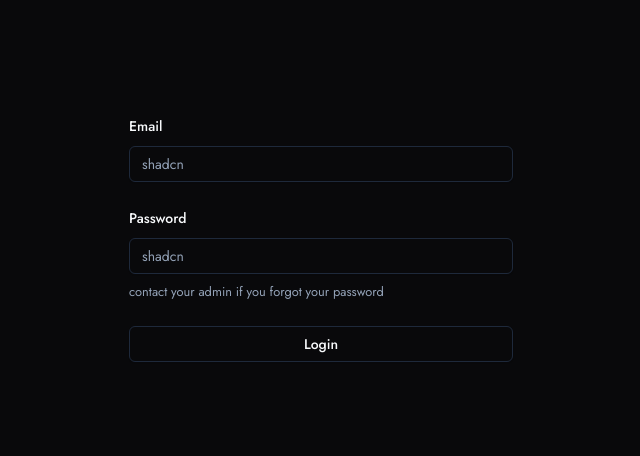
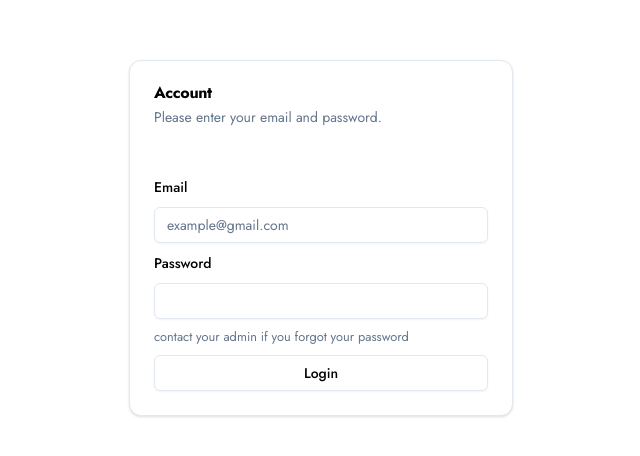
Before and after one commit to Aishete/rw-db, a Next.js app: page /auth in a window 1280 px wide. Shown: the part 162-618 px from the top of the page, without its empty margins (319-959 px from the left). Built offline with nearby package versions, Linux system fonts and the light colour scheme; no server answers.

Commit message:
login form

```diff
--- a/app/(home)/page.tsx
+++ b/app/(home)/page.tsx
@@ -1,9 +1,10 @@
+"use client";
+
 import React from "react";
-
+import { redirect } from "next/navigation";
 export default function Home() {
-	return (
-		<div>
-			<h1>Build Dashboard with role access using Next.js + Supabase </h1>
-		</div>
-	);
+  React.useEffect(() => {
+    redirect("/auth");
+  }, []);
+  return <div></div>;
 }
--- a/app/auth/components/AuthForm.tsx
+++ b/app/auth/components/AuthForm.tsx
@@ -14,6 +14,14 @@
   FormLabel,
   FormMessage,
 } from "@/components/ui/form";
+import {
+  Card,
+  CardContent,
+  CardDescription,
+  CardFooter,
+  CardHeader,
+  CardTitle,
+} from "@/components/ui/card";
 import { Input } from "@/components/ui/input";
 import { toast } from "@/components/ui/use-toast";
 import { AiOutlineLoading3Quarters } from "react-icons/ai";
@@ -46,9 +54,10 @@
 
       if (error) {
         toast({
+          variant: "destructive",
           title: "Fail to login",
           description: (
-						<pre className="mt-2 w-[340px] rounded-md bg-slate-950 p-4">
+            <pre className="mt-2 w-[340px] rounded-md p-4">
               <code className="text-white">{error.message}</code>
             </pre>
           ),
@@ -62,12 +71,20 @@
   }
 
   return (
-		<div className="w-96">
+    <div className="flex-1 flex flex-col w-96 px-8 sm:max-w-md justify-center gap-2 ">
+      <Card className="bg-white text-black">
         <Form {...form}>
           <form
             onSubmit={form.handleSubmit(onSubmit)}
             className="w-full space-y-6"
           >
+            <CardHeader>
+              <CardTitle>Account</CardTitle>
+              <CardDescription>
+                Please enter your email and password.
+              </CardDescription>
+            </CardHeader>
+            <CardContent className="space-y-2">
               <FormField
                 control={form.control}
                 name="email"
@@ -75,7 +92,7 @@
                   <FormItem>
                     <FormLabel>Email</FormLabel>
                     <FormControl>
-									<Input placeholder="shadcn" {...field} />
+                      <Input placeholder="example@gmail.com" {...field} />
                     </FormControl>
 
                     <FormMessage />
@@ -89,16 +106,10 @@
                   <FormItem>
                     <FormLabel>Password</FormLabel>
                     <FormControl>
-									<Input
-										placeholder="shadcn"
-										{...field}
-										type="password"
-									/>
+                      <Input placeholder="" {...field} type="password" />
                     </FormControl>
                     <FormDescription>
-									{
-										"contact your admin if you forgot your password"
-									}
+                      {"contact your admin if you forgot your password"}
                     </FormDescription>
                     <FormMessage />
                   </FormItem>
@@ -112,12 +123,14 @@
                 Login{" "}
                 <AiOutlineLoading3Quarters
                   className={cn("animate-spin", {
-								hidden: true,
+                    hidden: !isPending,
                   })}
                 />
               </Button>
+            </CardContent>
           </form>
         </Form>
+      </Card>
     </div>
   );
 }
--- a/app/dashboard/components/SideNav.tsx
+++ b/app/dashboard/components/SideNav.tsx
@@ -7,9 +7,7 @@
 import SignOut from "./SignOut";
 
 export default function SideNav() {
-	return (
-		<SideBar className=" hidden lg:block dark:bg-graident-dark flex-1" />
-	);
+  return <SideBar className=" hidden lg:block dark:bg-graident-dark flex-1" />;
 }
 
 export const SideBar = ({ className }: { className?: string }) => {
--- a/app/layout.tsx
+++ b/app/layout.tsx
@@ -9,27 +9,14 @@
   weight: ["100", "300", "400", "500", "700", "900"],
 });
 
-export const metadata: Metadata = {
-	metadataBase: new URL("https://daily-todo-task.vercel.app/"),
+const defaultUrl = process.env.VERCEL_URL
+  ? `https://${process.env.VERCEL_URL}`
+  : "http://localhost:3000";
 
-	title: {
-		template: "%s | Daily Todo",
-		default: "Daily Todo",
-	},
-	authors: {
-		name: "chensokheng",
-	},
-	description:
-		"Build dashboard with role managemanet using next.js and supabase.",
-	openGraph: {
-		title: "Daily Todo",
-		description: "Build dashboard with next.js and supabase ",
-		url: "https://daily-todo-task.vercel.app/",
-		siteName: "Daily Todo",
-		images: "/og.png",
-		type: "website",
-	},
-	keywords: ["daily web coding", "chensokheng", "dailywebcoding"],
+export const metadata = {
+  metadataBase: new URL(defaultUrl),
+  title: "RW-Database",
+  description: "A Database",
 };
 
 export default function RootLayout({
@@ -39,10 +26,12 @@
 }) {
   return (
     <html lang="en" suppressHydrationWarning>
-			<body className={`${jost.className} antialiased dark:bg-[#09090B]`}>
+      <body
+        className={`${jost.className} antialiased dark:bg-[#ffffff] text-black`}
+      >
         <ThemeProvider
           attribute="class"
-					defaultTheme="dark"
+          defaultTheme="light"
           enableSystem
           disableTransitionOnChange
         >
--- /dev/null
+++ b/components/ui/card.tsx
@@ -0,0 +1,76 @@
+import * as React from "react"
+
+import { cn } from "@/lib/utils"
+
+const Card = React.forwardRef<
+  HTMLDivElement,
+  React.HTMLAttributes<HTMLDivElement>
+>(({ className, ...props }, ref) => (
+  <div
+    ref={ref}
+    className={cn(
+      "rounded-xl border bg-card text-card-foreground shadow",
+      className
+    )}
+    {...props}
+  />
+))
+Card.displayName = "Card"
+
+const CardHeader = React.forwardRef<
+  HTMLDivElement,
+  React.HTMLAttributes<HTMLDivElement>
+>(({ className, ...props }, ref) => (
+  <div
+    ref={ref}
+    className={cn("flex flex-col space-y-1.5 p-6", className)}
+    {...props}
+  />
+))
+CardHeader.displayName = "CardHeader"
+
+const CardTitle = React.forwardRef<
+  HTMLParagraphElement,
+  React.HTMLAttributes<HTMLHeadingElement>
+>(({ className, ...props }, ref) => (
+  <h3
+    ref={ref}
+    className={cn("font-semibold leading-none tracking-tight", className)}
+    {...props}
+  />
+))
+CardTitle.displayName = "CardTitle"
+
+const CardDescription = React.forwardRef<
+  HTMLParagraphElement,
+  React.HTMLAttributes<HTMLParagraphElement>
+>(({ className, ...props }, ref) => (
+  <p
+    ref={ref}
+    className={cn("text-sm text-muted-foreground", className)}
+    {...props}
+  />
+))
+CardDescription.displayName = "CardDescription"
+
+const CardContent = React.forwardRef<
+  HTMLDivElement,
+  React.HTMLAttributes<HTMLDivElement>
+>(({ className, ...props }, ref) => (
+  <div ref={ref} className={cn("p-6 pt-0", className)} {...props} />
+))
+CardContent.displayName = "CardContent"
+
+const CardFooter = React.forwardRef<
+  HTMLDivElement,
+  React.HTMLAttributes<HTMLDivElement>
+>(({ className, ...props }, ref) => (
+  <div
+    ref={ref}
+    className={cn("flex items-center p-6 pt-0", className)}
+    {...props}
+  />
+))
+CardFooter.displayName = "CardFooter"
+
+export { Card, CardHeader, CardFooter, CardTitle, CardDescription, CardContent }
--- a/components/ui/toast.tsx
+++ b/components/ui/toast.tsx
@@ -1,11 +1,11 @@
-import * as React from "react"
-import { Cross2Icon } from "@radix-ui/react-icons"
-import * as ToastPrimitives from "@radix-ui/react-toast"
-import { cva, type VariantProps } from "class-variance-authority"
+import * as React from "react";
+import { Cross2Icon } from "@radix-ui/react-icons";
+import * as ToastPrimitives from "@radix-ui/react-toast";
+import { cva, type VariantProps } from "class-variance-authority";
 
-import { cn } from "@/lib/utils"
+import { cn } from "@/lib/utils";
 
-const ToastProvider = ToastPrimitives.Provider
+const ToastProvider = ToastPrimitives.Provider;
 
 const ToastViewport = React.forwardRef<
   React.ElementRef<typeof ToastPrimitives.Viewport>,
@@ -19,8 +19,8 @@
     )}
     {...props}
   />
-))
-ToastViewport.displayName = ToastPrimitives.Viewport.displayName
+));
+ToastViewport.displayName = ToastPrimitives.Viewport.displayName;
 
 const toastVariants = cva(
   "group pointer-events-auto relative flex w-full items-center justify-between space-x-2 overflow-hidden rounded-md border p-4 pr-6 shadow-lg transition-all data-[swipe=cancel]:translate-x-0 data-[swipe=end]:translate-x-[var(--radix-toast-swipe-end-x)] data-[swipe=move]:translate-x-[var(--radix-toast-swipe-move-x)] data-[swipe=move]:transition-none data-[state=open]:animate-in data-[state=closed]:animate-out data-[swipe=end]:animate-out data-[state=closed]:fade-out-80 data-[state=closed]:slide-out-to-right-full data-[state=open]:slide-in-from-top-full data-[state=open]:sm:slide-in-from-bottom-full",
@@ -28,15 +28,14 @@
     variants: {
       variant: {
         default: "border bg-background text-foreground",
-        destructive:
-          "destructive group border-destructive bg-destructive text-destructive-foreground",
+        destructive: "destructive group border-red-500 bg-red-500 text-white", // Change color to red
       },
     },
     defaultVariants: {
       variant: "default",
     },
   }
-)
+);
 
 const Toast = React.forwardRef<
   React.ElementRef<typeof ToastPrimitives.Root>,
@@ -49,9 +48,9 @@
       className={cn(toastVariants({ variant }), className)}
       {...props}
     />
-  )
-})
-Toast.displayName = ToastPrimitives.Root.displayName
+  );
+});
+Toast.displayName = ToastPrimitives.Root.displayName;
 
 const ToastAction = React.forwardRef<
   React.ElementRef<typeof ToastPrimitives.Action>,
@@ -65,8 +64,8 @@
     )}
     {...props}
   />
-))
-ToastAction.displayName = ToastPrimitives.Action.displayName
+));
+ToastAction.displayName = ToastPrimitives.Action.displayName;
 
 const ToastClose = React.forwardRef<
   React.ElementRef<typeof ToastPrimitives.Close>,
@@ -83,8 +82,8 @@
   >
     <Cross2Icon className="h-4 w-4" />
   </ToastPrimitives.Close>
-))
-ToastClose.displayName = ToastPrimitives.Close.displayName
+));
+ToastClose.displayName = ToastPrimitives.Close.displayName;
 
 const ToastTitle = React.forwardRef<
   React.ElementRef<typeof ToastPrimitives.Title>,
@@ -95,8 +94,8 @@
     className={cn("text-sm font-semibold [&+div]:text-xs", className)}
     {...props}
   />
-))
-ToastTitle.displayName = ToastPrimitives.Title.displayName
+));
+ToastTitle.displayName = ToastPrimitives.Title.displayName;
 
 const ToastDescription = React.forwardRef<
   React.ElementRef<typeof ToastPrimitives.Description>,
@@ -107,12 +106,12 @@
     className={cn("text-sm opacity-90", className)}
     {...props}
   />
-))
-ToastDescription.displayName = ToastPrimitives.Description.displayName
+));
+ToastDescription.displayName = ToastPrimitives.Description.displayName;
 
-type ToastProps = React.ComponentPropsWithoutRef<typeof Toast>
+type ToastProps = React.ComponentPropsWithoutRef<typeof Toast>;
 
-type ToastActionElement = React.ReactElement<typeof ToastAction>
+type ToastActionElement = React.ReactElement<typeof ToastAction>;
 
 export {
   type ToastProps,
@@ -124,4 +123,4 @@
   ToastDescription,
   ToastClose,
   ToastAction,
-}
+};
--- a/package.json
+++ b/package.json
@@ -1,5 +1,5 @@
 {
-  "name": "next-supabase-user-role-access",
+  "name": "RW-Database",
   "version": "0.1.0",
   "private": true,
   "scripts": {
```
Also changed, not shown: 1 other file (tests, documents, lock files or other folders). Lines whose indentation alone changed are shown as unchanged.
